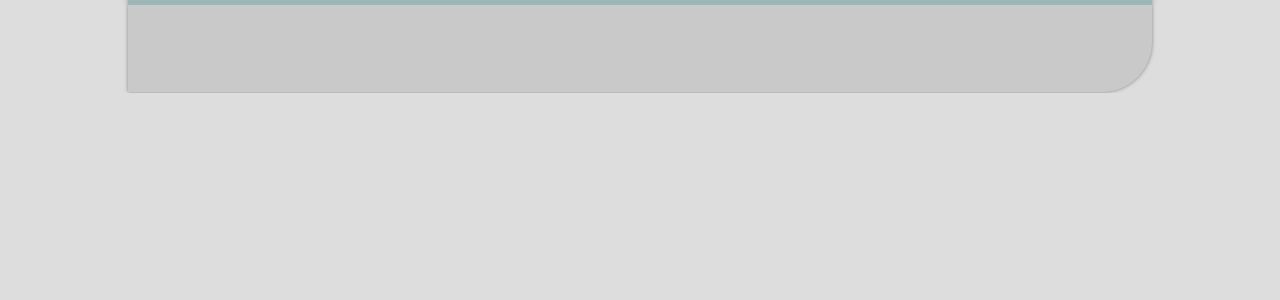
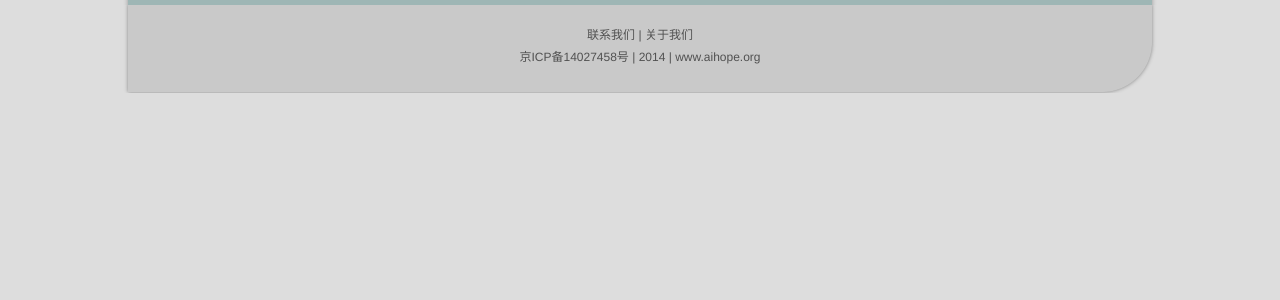
Before and after one commit to lyzsh11/aihope, a PHP site: page /footer.php in a window 1280 px wide. Shown: the top 300 px of the page. Run offline with PHP 8.4, Linux system fonts and the light colour scheme.

Commit message:
底部==

```diff
--- a/css/footer.css
+++ b/css/footer.css
@@ -22,3 +22,20 @@
 	background: url(../image/footer_background.png);
 	overflow: hidden;
 }
+
+.text_footer {
+	text-align: center;
+	font-size: 12px;
+	line-height: 180%;
+	margin-top: 20px;
+	color: #515151;
+}
+
+.text_footer a {
+	color: #515151;
+	text-decoration: none;
+}
+
+.text_footer a:hover {
+	text-decoration: underline;
+}
--- a/footer.php
+++ b/footer.php
@@ -12,5 +12,9 @@
     <div class="border_footer"></div>
 </div>
 <div class="box_footer">
+	<div class="text_footer">
+    	<a href="about.php" target="_parent">联系我们</a> | <a href="about.php" target="_parent">关于我们</a><br>
+        京ICP备14027458号 | 2014 | <a href="index.php" target="_parent">www.aihope.org</a>
+    </div>
 </div>
 </html>
--- a/loginRegister.php
+++ b/loginRegister.php
@@ -73,7 +73,7 @@ if (isset($_POST["loginsubmit"])) {
 <html>
 <head>
 <meta charset="utf-8">
-<title>注册/d登录</title>
+<title>注册/登录</title>
 <link href="css/loginRegister.css" rel="stylesheet" type="text/css"/>
 <?php
 	if(isset($_GET["t"]) && $_GET["t"]=="2") {
```
